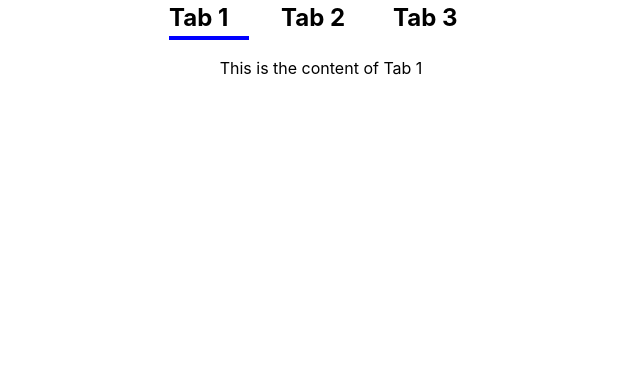
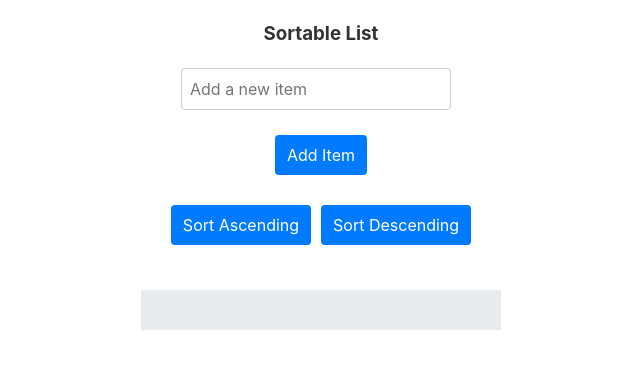
Before and after one commit to shubhamchasing/react-vite-prep, a React (Vite) app: page / in a window 1280 px wide. Shown: the top 368 px of the page, without its empty margins (319-959 px from the left). Built offline with nearby package versions, Linux system fonts and the light colour scheme.

Commit message:
feat: create sort list component

```diff
--- a/src/App.jsx
+++ b/src/App.jsx
@@ -1,5 +1,6 @@
 import "./App.css";
-import TabsParent from "./Components/Tabs";
+import SortableList from "./Components/Sort-List";
+// import TabsParent from "./Components/Tabs";
 // import TodoList from "./Components/Todo-List";
 // import Stopwatch from "./Components/Stopwatch";
 // import Modal from "./Components/Modal";
@@ -23,7 +24,7 @@ function App() {
   return (
     <>
       <div className="App">
-        <TabsParent />
+        <SortableList />
       </div>
     </>
   );
--- /dev/null
+++ b/src/Components/Sort-List/index.jsx
@@ -0,0 +1,60 @@
+import { useState, useCallback } from "react";
+import "./styles.css";
+
+const SortableList = () => {
+  const [text, setText] = useState("");
+  const [list, setList] = useState([]);
+
+  const handleOnchange = (e) => {
+    setText(e.target.value);
+  };
+
+  const handleAddItem = () => {
+    if (text.length > 0) {
+      setList((prev) => [...prev, text]);
+      setText("");
+    }
+  };
+
+  const handleSortItems = useCallback((order = "asc") => {
+    setList((prev) => {
+      const sortedList = [...prev];
+      sortedList.sort((a, b) => {
+        if (order === "asc") {
+          return a.localeCompare(b);
+        } else {
+          return b.localeCompare(a);
+        }
+      });
+      return sortedList;
+    });
+  }, []);
+
+  console.log(list);
+  return (
+    <div className="sortable-list-container">
+      <h3>Sortable List</h3>
+      <input
+        type="text"
+        placeholder="Add a new item"
+        value={text}
+        onChange={handleOnchange}
+      />
+      <button onClick={handleAddItem}>Add Item</button>
+
+      <div>
+        <button onClick={() => handleSortItems("asc")}>Sort Ascending</button>
+        <button onClick={() => handleSortItems("desc")}>Sort Descending</button>
+      </div>
+      <div className="list-items">
+        {list?.map((item, index) => (
+          <li key={index} id={`item-${index}`}>
+            {item}
+          </li>
+        ))}
+      </div>
+    </div>
+  );
+};
+
+export default SortableList;
--- /dev/null
+++ b/src/Components/Sort-List/styles.css
@@ -0,0 +1,52 @@
+.sortable-list-container {
+    max-width: 400px;
+    margin: 0 auto;
+    padding: 20px;
+    border-radius: 8px;
+    display:flex;
+    flex-direction:column;
+    align-items:center;
+    gap:20px
+
+  }
+
+  .sortable-list-container h3 {
+    text-align: center;
+    color: #333;
+  }
+
+  .sortable-list-container input {
+    width: calc(100% - 90px);
+    padding: 8px;
+    margin-right: 10px;
+    border: 1px solid #ccc;
+    border-radius: 4px;
+  }
+
+  .sortable-list-container button {
+    padding: 8px 12px;
+    border: none;
+    background-color: #007bff;
+    color: white;
+    border-radius: 4px;
+    cursor: pointer;
+    margin:5px
+  }
+
+  .sortable-list-container button:hover {
+    background-color: #0056b3;
+  }
+
+  .sortable-list-container div {
+    text-align: center;
+    margin-bottom: 20px;
+  }
+
+  .list-items {
+     background-color: #e9ecef;
+    padding:20px;
+    width:100%;
+    display:flex;
+    flex-direction:column;
+    align-items:start
+  }
```
